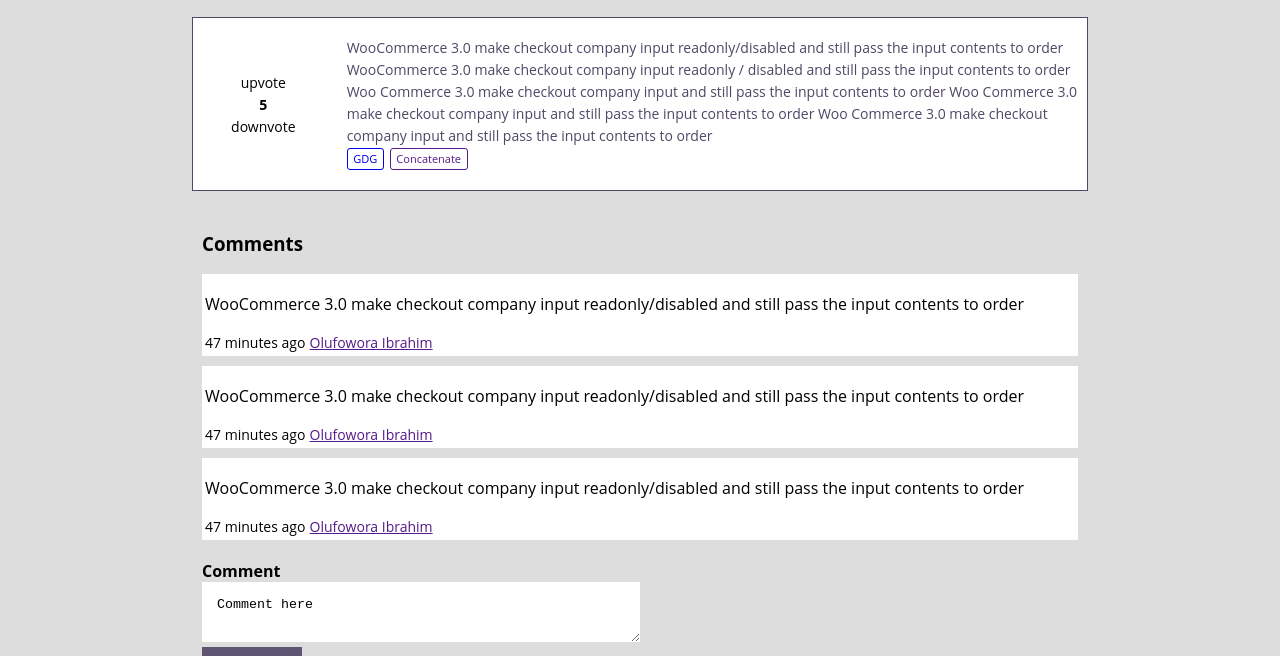
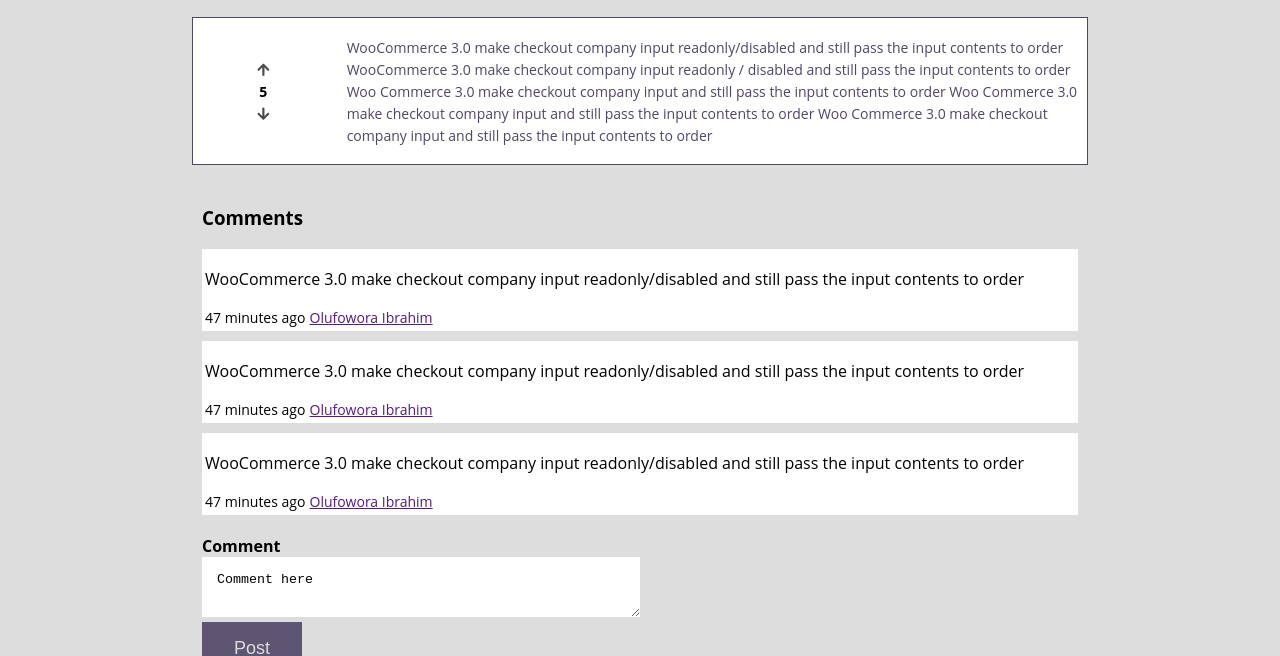
Before and after one commit to Oladims/Questioner, a website: page UI/pages/question.html in a window 1280 px wide. Shown: the part 146-802 px from the top of the page. Drawn offline with Linux system fonts and the light colour scheme.

Commit message:
Update UI

```diff
--- a/UI/pages/question.html
+++ b/UI/pages/question.html
@@ -7,6 +7,8 @@
     <link rel="stylesheet" href="../assets/css/style.css" />
     <link rel="stylesheet" href="../assets/css/questions.css" />
     <link rel="stylesheet" href="../assets/css/question.css" />
+    <link rel="stylesheet" href="https://use.fontawesome.com/releases/v5.2.0/css/all.css" integrity="sha384-hWVjflwFxL6sNzntih27bfxkr27PmbbK/iSvJ+a4+0owXq79v+lsFkW54bOGbiDQ"
+    crossorigin="anonymous">
     <title>Questioner</title>
   </head>
 
@@ -31,11 +33,11 @@
       <div class="question-section">
         <div class="question-summary" id="question-summary-53840910">
           <div onclick="" class="question-stats">
-            <div class="votes"><small class="small">upvote</small></div>
+            <div class="votes"><small class="small"><i class="yes fas fa-arrow-up"></i></small></div>
             <div class="status">
               <div class="mini-counts"><span title="5 answers">5</span></div>
             </div>
-            <div class="views"><small class="small">downvote</small></div>
+            <div class="views"><small class="small"><i class="yes fas fa-arrow-down"></i></small></div>
           </div>
           <div class="summary">
             <div>
@@ -49,22 +51,6 @@
                   still pass the input contents to order Woo Commerce 3.0 make checkout
                   company input and still pass the input contents to
                   order</a
-                >
-              </div>
-              <div class="tags">
-                <a
-                  href="#"
-                  class="post-tag"
-                  title="show questions tagged 'php'"
-                  rel="tag"
-                  >GDG</a
-                >
-                <a
-                  href=""
-                  class="post-tag"
-                  title="show questions tagged 'checkout'"
-                  rel="tag"
-                  >Concatenate</a
                 >
               </div>
             </div>
```
Also changed, not shown: UI/pages/ask.html (+2 -2 lines).
